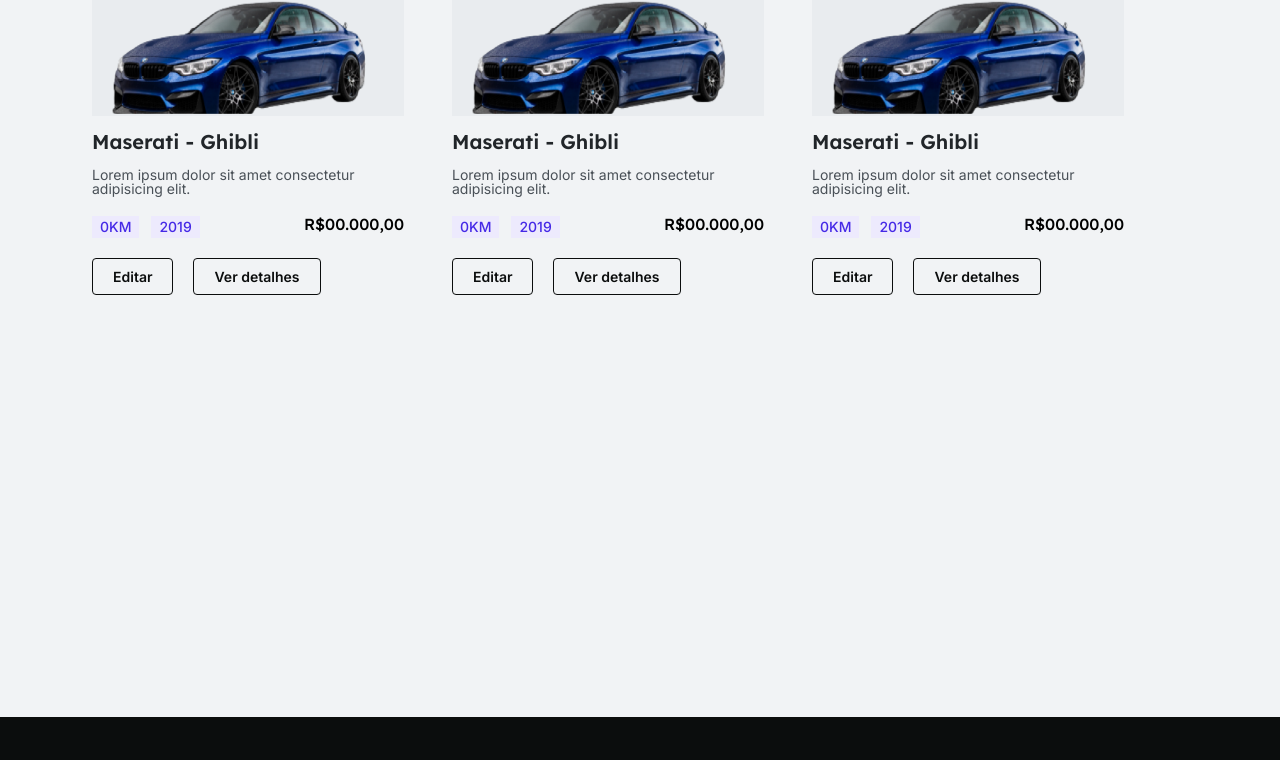
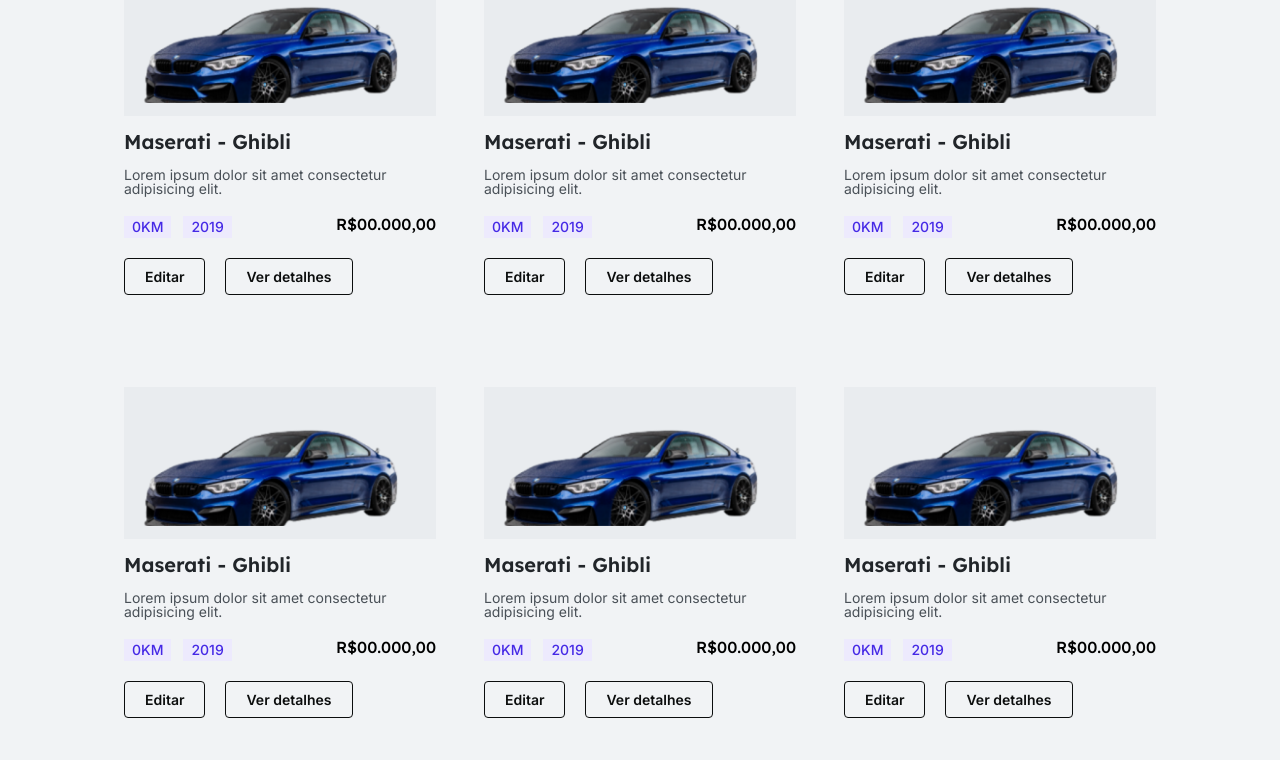
Before and after one commit to Kenzie-Car-Grupo-1/kenzie-cars-front, a React (Vite) app in the folder kenzie-cars-front/: page /dashboard in a window 1280 px wide. Shown: the part 1996-2756 px from the top of the page. Built offline with nearby package versions, Linux system fonts and the light colour scheme; no server answers.

Commit message:
feat: commit to pull modalAd

```diff
--- a/kenzie-cars-front/src/components/CardList/CardItem/style.ts
+++ b/kenzie-cars-front/src/components/CardList/CardItem/style.ts
@@ -16,13 +16,11 @@ export const Item = styled.li`
     img {
       width: 100%;
       height: 100%;
-      /* max-width: 262px; */
-      max-height: 150px;
       margin: 0 auto;
 
       justify-content: center;
-      align-items: center;
-      background-size: cover;
+      align-items: end;
+      object-fit: contain;
     }
   }
 
--- a/kenzie-cars-front/src/components/CardList/database.tsx
+++ b/kenzie-cars-front/src/components/CardList/database.tsx
@@ -107,6 +107,42 @@ export const items = [
     year: 2019,
     price: "R$00.000,00",
   },
+  {
+    id: 13,
+    brand: "Maserati",
+    model: "Ghibli",
+    description: "Lorem ipsum dolor sit amet consectetur adipisicing elit.",
+    kms: 0,
+    year: 2019,
+    price: "R$00.000,00",
+  },
+  {
+    id: 14,
+    brand: "Maserati",
+    model: "Ghibli",
+    description: "Lorem ipsum dolor sit amet consectetur adipisicing elit.",
+    kms: 0,
+    year: 2019,
+    price: "R$00.000,00",
+  },
+  {
+    id: 15,
+    brand: "Maserati",
+    model: "Ghibli",
+    description: "Lorem ipsum dolor sit amet consectetur adipisicing elit.",
+    kms: 0,
+    year: 2019,
+    price: "R$00.000,00",
+  },
+  {
+    id: 16,
+    brand: "Maserati",
+    model: "Ghibli",
+    description: "Lorem ipsum dolor sit amet consectetur adipisicing elit.",
+    kms: 0,
+    year: 2019,
+    price: "R$00.000,00",
+  },
 ];
 
 export const user = {
--- a/kenzie-cars-front/src/components/CardList/style.ts
+++ b/kenzie-cars-front/src/components/CardList/style.ts
@@ -18,7 +18,7 @@ export const List = styled.ul`
     justify-content: space-between;
     align-items: start;
     gap: 72px 48px;
-    margin-bottom: 224px;
+    margin-bottom: 82px;
 
     position: static;
   }
--- a/kenzie-cars-front/src/components/cardListAdminPage/cardItemAdminPage/index.tsx
+++ b/kenzie-cars-front/src/components/cardListAdminPage/cardItemAdmin/index.tsx
@@ -51,7 +51,7 @@ const CardItemAdminPage = ({ item }: any) => {
           borderColor="var(--grey0)"
           backgroundColorHover="var(--brand2)"
           borderColorHover="var(--brand1)"
-          fontColorHover="var(--brand2)"
+          fontColorHover="var(--grey0)"
         >
           Editar
         </Button>
@@ -62,7 +62,8 @@ const CardItemAdminPage = ({ item }: any) => {
           borderColor="var(--grey0)"
           backgroundColorHover="var(--brand2)"
           borderColorHover="var(--brand1)"
-          fontColorHover="var(--brand2)"
+          fontColorHover="var(--grey0)"
+          onClick={() => navigate(`/dashboard/${item.id}`)}
         >
           Ver detalhes
         </Button>
--- a/kenzie-cars-front/src/components/cardListAdminPage/index.tsx
+++ b/kenzie-cars-front/src/components/cardListAdminPage/index.tsx
@@ -1,5 +1,5 @@
 import { items } from "../CardList/database";
-import CardItemAdminPage from "./cardItemAdminPage";
+import CardItemAdminPage from "./cardItemAdmin";
 import { List } from "./style";
 
 const CardListAdminPage = () => {
--- a/kenzie-cars-front/src/components/cardListAdminPage/style.ts
+++ b/kenzie-cars-front/src/components/cardListAdminPage/style.ts
@@ -11,13 +11,12 @@ export const List = styled.ul`
   gap: 12px;
 
   @media (min-width: 1024px) {
-    width: 95%;
-    margin-top: 60px;
-
     flex-wrap: wrap;
     justify-content: center;
     align-items: start;
+
     gap: 72px 48px;
-    margin-bottom: 224px;
+    margin-top: 60px;
+    margin-bottom: 82px;
   }
 `;
--- a/kenzie-cars-front/src/components/paginationBar/style.ts
+++ b/kenzie-cars-front/src/components/paginationBar/style.ts
@@ -48,6 +48,7 @@ export const Bar = styled.div`
     flex-direction: row;
     justify-content: center;
     padding: 80px 0;
+    margin-bottom: 80px;
 
     button {
       display: none;
--- a/kenzie-cars-front/src/components/paginationBarAdmin/index.tsx
+++ b/kenzie-cars-front/src/components/paginationBarAdmin/index.tsx
@@ -1,4 +1,11 @@
+import { useState } from "react";
+import { items } from "../CardList/database";
+import { Link } from "react-router-dom";
+import { BarAdmin, StyledDivPages } from "./style";
+
 const PaginationBarAdmin = () => {
+    const [currentPage, setCurrentPage] = useState(1)
+    const totalPageNumber = Math.ceil(items.length / 12);
 
     function addPage() {
         if (currentPage < totalPageNumber && currentPage >= 1) {
@@ -12,7 +19,29 @@ const PaginationBarAdmin = () => {
         }
       }
 
-    return ()
+    return (
+        <BarAdmin>
+            {totalPageNumber == 1 ? (
+        <StyledDivPages>
+          <p className="current-page">{currentPage}&nbsp;</p>
+          <p className="next-page">de {totalPageNumber}&nbsp;</p>
+        </StyledDivPages>
+      ) : (
+        <>
+          <Link onClick={decreasePage} to={""}>
+            {"<"} Anterior
+          </Link>
+          <StyledDivPages>
+            <p className="current-page">&nbsp;{currentPage}&nbsp;</p>
+            <p className="next-page">de {totalPageNumber}&nbsp;</p>
+          </StyledDivPages>
+          <Link onClick={addPage} to={""}>
+            Seguinte {">"}
+          </Link>
+        </>
+      )}
+        </BarAdmin>
+    )
 }
 
 export default PaginationBarAdmin
--- a/kenzie-cars-front/src/components/paginationBarAdmin/style.ts
+++ b/kenzie-cars-front/src/components/paginationBarAdmin/style.ts
@@ -1,47 +1,53 @@
-import { Bar } from './../paginationBar/style';
+import styled from "styled-components";
 
-const PaginationBarAdmin = () => {
-    const {allAds, currentPage, setCurrentPage} = useCars();
-    const totalPageNumber = Math.ceil(allAds / 12);
+export const BarAdmin = styled.div`
+  width: 100%;
+  height: 150px;
 
-    function addPage() {
-      if (currentPage < totalPageNumber && currentPage >= 1) {
-        setCurrentPage(currentPage + 1);
-      }
+  display: flex;
+  flex-direction: column;
+  align-items: center;
+
+  a {
+    text-decoration: none;
+    color: var(--brand2);
+  }
+
+  @media (min-width: 1024px) {
+    width: 100%;
+    height: 66px;
+
+    flex-direction: row;
+    justify-content: center;
+    padding: 80px 0;
+
+    a {
+      margin: 0 51px;
+    }
+  }
+`;
+
+export const StyledDivPages = styled.div`
+  display: flex;
+  align-items: center;
+  justify-content: center;
+
+  padding: 16px 0;
+
+  .current-page .next-page {
+      font-family: var(--font-family-1);
+      font-weight: var(--font-weight-2);
+      font-size: var(--text-size-5);
     }
 
-    function decreasePage() {
-      if (currentPage > 1) {
-        setCurrentPage(currentPage - 1);
-      }
+    .current-page {
+      color: var(--grey3);
     }
 
-    return (
+    .next-page {
+      color: var(--grey4);
+    }
+`;
 
-    )
-    // {totalPageNumber == 1 ? (
-    //         <Bar>
-    //       <div className="div-pages">
-    //         <p className="current-page">{currentPage}&nbsp;</p>
-    //         <p className="next-page">de {totalPageNumber}&nbsp;</p>
-    //       </div>
-    //     ) : (
-    //       <>
-    //         <Link onClick={decreasePage} to={""}>
-    //           {"<"} Anterior
-    //         </Link>
-    //         <div className="div-pages">
-    //           <p className="current-page">&nbsp;{currentPage}&nbsp;</p>
-    //           <p className="next-page">de {totalPageNumber}&nbsp;</p>
-    //         </div>
-    //         <Link onClick={addPage} to={""}>
-    //           Seguinte {">"}
-    //         </Link>
-    //       </>
-    //       </Bar>
-    //     )}
-    // );
-  };
-
-
-  export default PaginationBarAdmin;
+// export const
+// export const
--- a/kenzie-cars-front/src/pages/profileViewAdmin/index.tsx
+++ b/kenzie-cars-front/src/pages/profileViewAdmin/index.tsx
@@ -5,6 +5,7 @@ import { StyledDivBackground } from "../../components/cardAdvertiser/style";
 import { StyledAdsListDiv } from "./style";
 import Footer from "../../components/Footer";
 import CardListAdminPage from "../../components/cardListAdminPage";
+import PaginationBarAdmin from "../../components/paginationBarAdmin";
 
 const ProfileViewAdmin = () => {
   return (
@@ -16,6 +17,7 @@ const ProfileViewAdmin = () => {
       </StyleBox>
       <StyledAdsListDiv>
         <CardListAdminPage />
+        <PaginationBarAdmin />
       </StyledAdsListDiv>
       <Footer />
     </>
--- a/kenzie-cars-front/src/pages/profileViewAdmin/style.ts
+++ b/kenzie-cars-front/src/pages/profileViewAdmin/style.ts
@@ -6,6 +6,6 @@ export const StyledAdsListDiv = styled.div`
   flex-direction: column;
   justify-content: center;
 
-  padding: 80px 0 178px;
+  padding: 80px 0;
   background-color: var(--grey8);
 `;
```
Also changed, not shown: kenzie-cars-front/src/components/cardListAdminPage/cardItemAdmin/style.ts (renamed from kenzie-cars-front/src/components/cardListAdminPage/cardItemAdminPage/style.ts).
